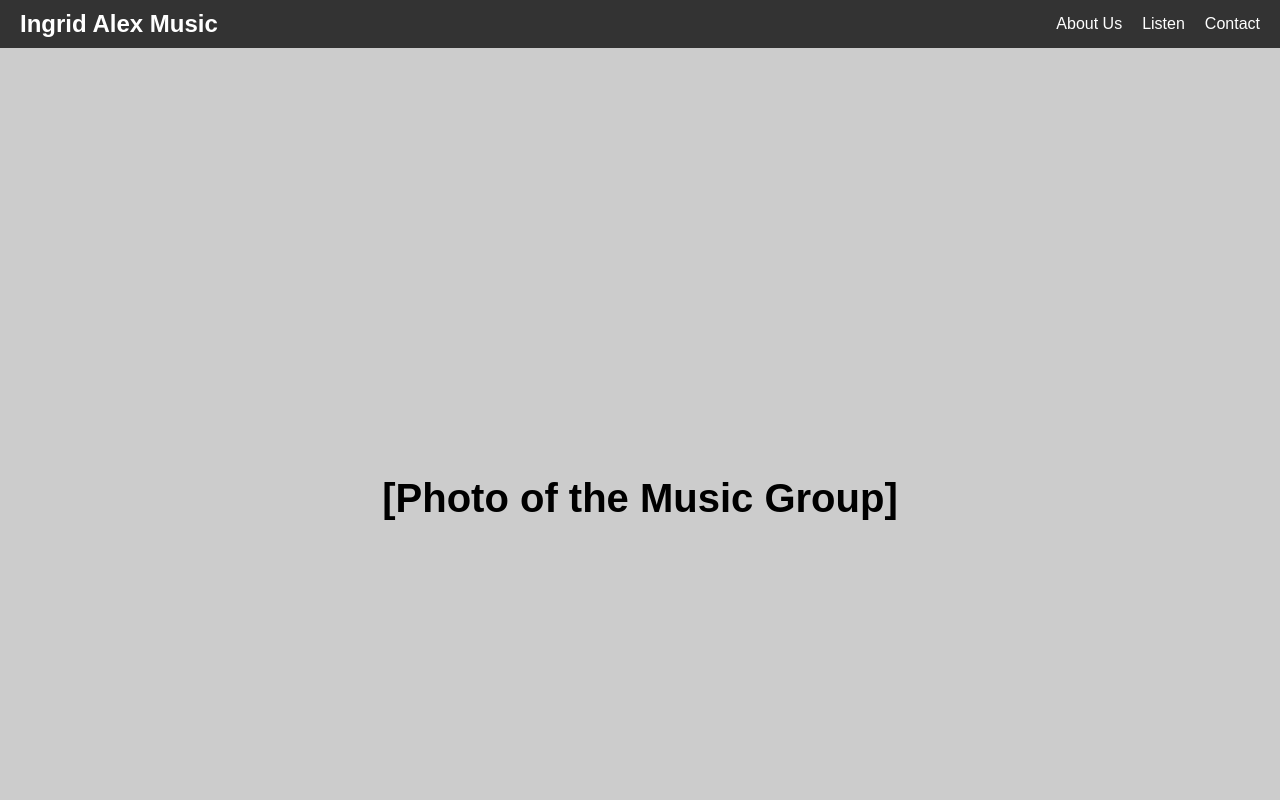
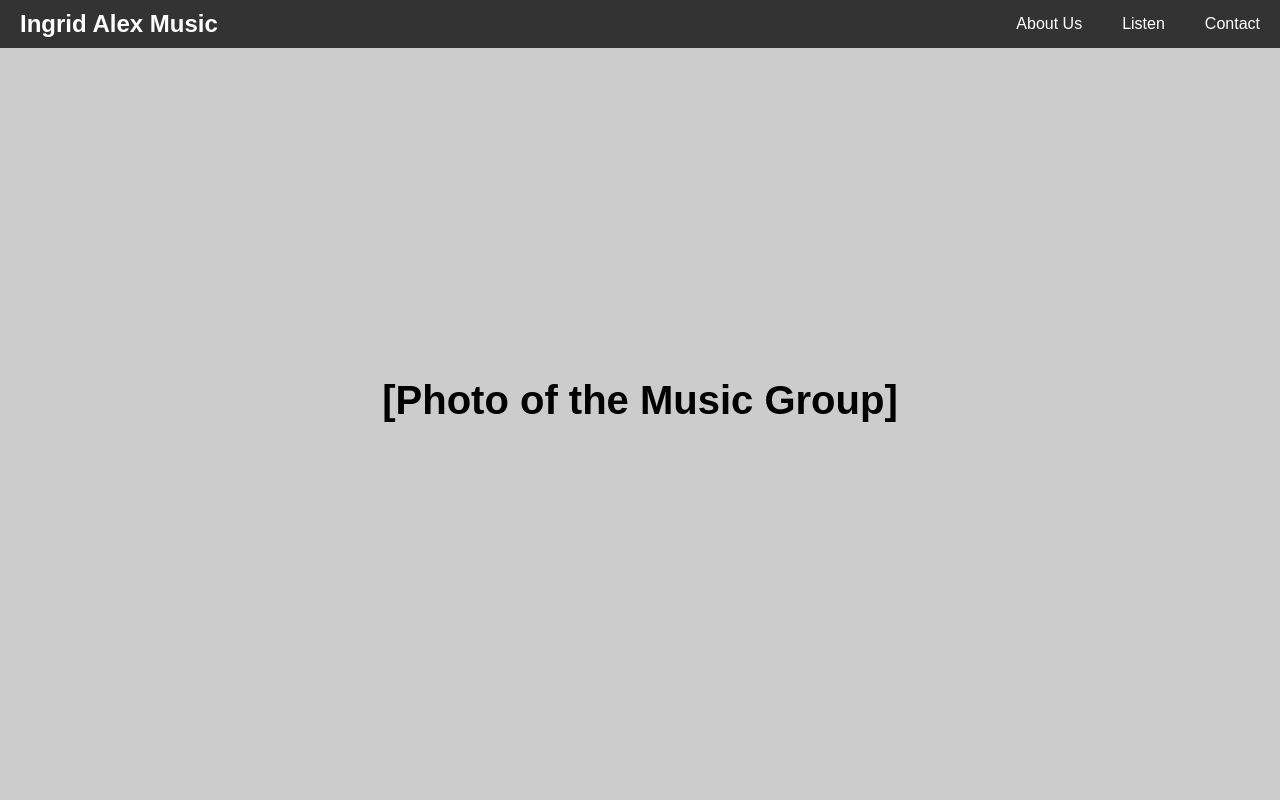
Before and after one commit to DanielChen29/IngridAlexMusic, a plain HTML site: page static/index.html in a window 1280 px wide. Shown: the top 800 px of the page. Drawn offline with Linux system fonts and the light colour scheme.

Commit message:
basic format

```diff
--- a/static/index.html
+++ b/static/index.html
@@ -5,19 +5,25 @@
     <meta name="viewport" content="width=device-width, initial-scale=1.0">
     <title>Music Group</title>
     <style>
+        html {
+            height: 100%;
+            scroll-snap-type: y mandatory; /* Enable vertical snap */
+            overflow-y: scroll;
+            scroll-behavior: smooth; /* Smooth scrolling */
+        }
         body {
+            margin: 0;
             font-family: Arial, sans-serif;
-            margin: 0;
-            padding: 0;
-            scroll-snap-type: y mandatory;
-            overflow-y: scroll;
         }
+
         nav {
             background-color: #333;
             color: white;
             padding: 10px 20px;
-            position: sticky;
+            position: fixed; /* Fixed instead of sticky */
             top: 0;
+            left: 0;
+            width: 100%;
             z-index: 1000;
             display: flex;
             justify-content: space-between;
@@ -27,6 +33,10 @@
             font-size: 1.5em;
             font-weight: bold;
         }
+        nav .brand a {
+            color: white;
+            text-decoration: none;
+        }
         nav ul {
             list-style: none;
             margin: 0;
@@ -34,24 +44,27 @@
             display: flex;
         }
         nav ul li {
-            margin-left: 20px;
+            margin-right: 40px;
         }
         nav ul li a {
             color: white;
             text-decoration: none;
         }
         nav ul li a:hover {
-            text-decoration: underline;
+            color: #ddd;
         }
+
         section {
-            padding: 50px 20px;
-            height: 100vh;
-            scroll-snap-align: start;
+            height: 100vh; /* Full viewport height */
+            scroll-snap-align: start; /* Snap each section to top */
             display: flex;
             flex-direction: column;
             justify-content: center;
             align-items: center;
+            padding: 80px 20px; /* Add top padding so content isn’t hidden under fixed nav */
+            box-sizing: border-box;
         }
+
         .hero {
             background-color: #ccc;
             text-align: center;
@@ -67,12 +80,13 @@
         }
         #contact {
             background-color: #ddd;
+            padding-bottom: 100px; /* Add extra bottom padding to ensure visibility */
         }
     </style>
 </head>
 <body>
     <nav>
-        <div class="brand">Ingrid Alex Music</div>
+        <div class="brand"><a href="#hero">Ingrid Alex Music</a></div>
         <ul>
             <li><a href="#about">About Us</a></li>
             <li><a href="#music">Listen</a></li>
@@ -80,7 +94,7 @@
         </ul>
     </nav>
 
-    <section class="hero">
+    <section class="hero" id="hero">
         <h1>[Photo of the Music Group]</h1>
     </section>
 
```
